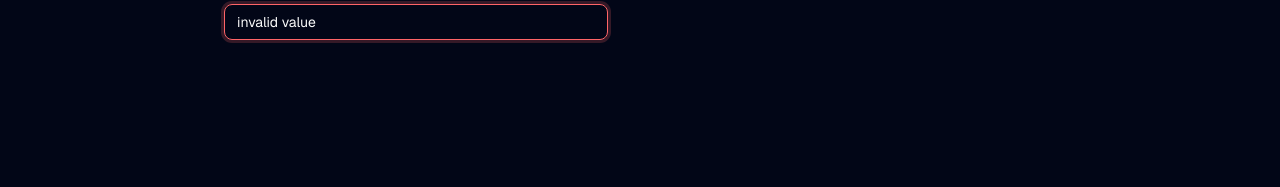
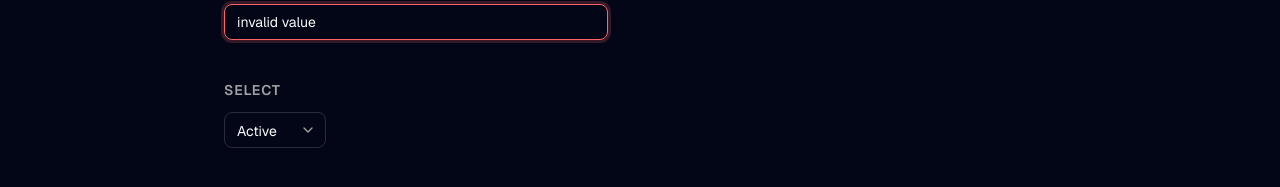
Before and after one commit to AkshayGuleria/software-foundary, a React (Vite) app in the folder frontend/: page /dev/ui-kit in a window 1280 px wide. Shown: the part 561-748 px from the top of the page. Built offline with nearby package versions, Linux system fonts and the light colour scheme; no server answers.

Commit message:
feat(ui): port DS Select

```diff
--- /dev/null
+++ b/frontend/src/components/ui/forms/Select.tsx
@@ -0,0 +1,44 @@
+import * as React from "react";
+import { useStyle } from "../useStyle";
+
+const CSS = `
+.ds-select-wrap{position:relative;display:inline-flex;align-items:center;width:fit-content}
+.ds-select{
+  appearance:none;-webkit-appearance:none;
+  display:flex;align-items:center;width:100%;height:2.25rem;
+  padding:.5rem 2rem .5rem .75rem;
+  font-family:var(--font-sans);font-size:var(--text-sm);line-height:var(--text-sm-lh);
+  color:var(--foreground);background:transparent;cursor:pointer;
+  border:1px solid var(--input);border-radius:var(--radius-md);
+  box-shadow:var(--shadow-xs);outline:none;
+  transition:color .15s,box-shadow .15s,border-color .15s;
+}
+.ds-select:focus-visible{border-color:var(--ring);box-shadow:0 0 0 3px color-mix(in oklab,var(--ring) 50%,transparent)}
+.ds-select:disabled{cursor:not-allowed;opacity:.5}
+.ds-select[data-size="sm"]{height:2rem}
+.ds-select-icon{
+  position:absolute;right:.625rem;width:1rem;height:1rem;pointer-events:none;
+  color:var(--muted-foreground);
+}
+`;
+
+// Same "size" collision as InputProps -- native size is a number, ours is
+// a string union. Omit it.
+export interface SelectProps extends Omit<React.SelectHTMLAttributes<HTMLSelectElement>, "size"> {
+  size?: "default" | "sm";
+  wrapClassName?: string;
+}
+
+export function Select({ className = "", size = "default", wrapClassName = "", children, ...props }: SelectProps) {
+  useStyle("ds-select", CSS);
+  return (
+    <span className={`ds-select-wrap ${wrapClassName}`}>
+      <select data-slot="select" data-size={size} className={`ds-select ${className}`} {...props}>
+        {children}
+      </select>
+      <svg className="ds-select-icon" viewBox="0 0 24 24" fill="none" stroke="currentColor" strokeWidth="2" strokeLinecap="round" strokeLinejoin="round" aria-hidden="true">
+        <path d="m6 9 6 6 6-6" />
+      </svg>
+    </span>
+  );
+}
--- a/frontend/src/components/ui/index.ts
+++ b/frontend/src/components/ui/index.ts
@@ -2,3 +2,4 @@ export { Button, type ButtonProps } from "./forms/Button";
 export { Input, type InputProps } from "./forms/Input";
 export { Textarea, type TextareaProps } from "./forms/Textarea";
 export { Label, type LabelProps } from "./forms/Label";
+export { Select, type SelectProps } from "./forms/Select";
--- a/frontend/src/pages/dev/UiKit.tsx
+++ b/frontend/src/pages/dev/UiKit.tsx
@@ -2,6 +2,7 @@ import { Button } from "../../components/ui/forms/Button";
 import { Input } from "../../components/ui/forms/Input";
 import { Textarea } from "../../components/ui/forms/Textarea";
 import { Label } from "../../components/ui/forms/Label";
+import { Select } from "../../components/ui/forms/Select";
 
 /**
  * Living reference for every DS-ported primitive in this app. Not linked
@@ -46,6 +47,17 @@ export default function UiKit() {
           <Input aria-invalid="true" defaultValue="invalid value" />
         </div>
       </section>
+
+      <section data-testid="uikit-select" className="space-y-3">
+        <h2 className="text-sm font-semibold uppercase tracking-wider text-[var(--muted-foreground)]">
+          Select
+        </h2>
+        <Select defaultValue="active" wrapClassName="w-56">
+          <option value="active">Active</option>
+          <option value="paused">Paused</option>
+          <option value="archived">Archived</option>
+        </Select>
+      </section>
     </div>
   );
 }
```
Also changed, not shown: 1 other file (tests, documents, lock files or other folders).
